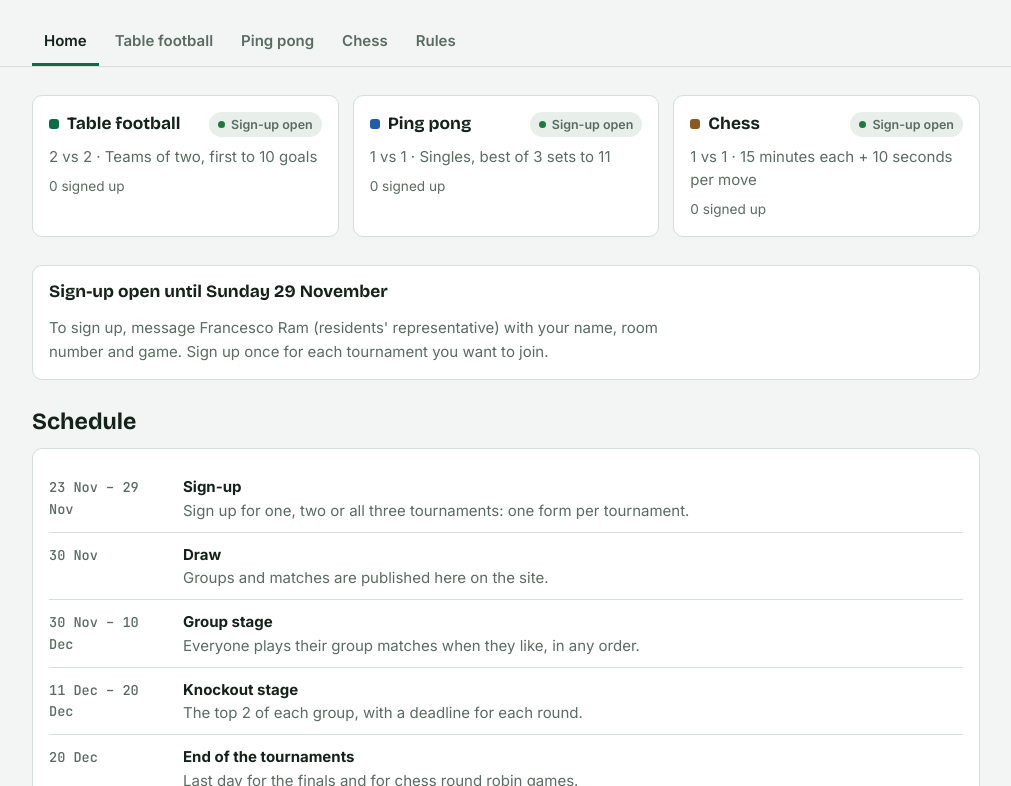
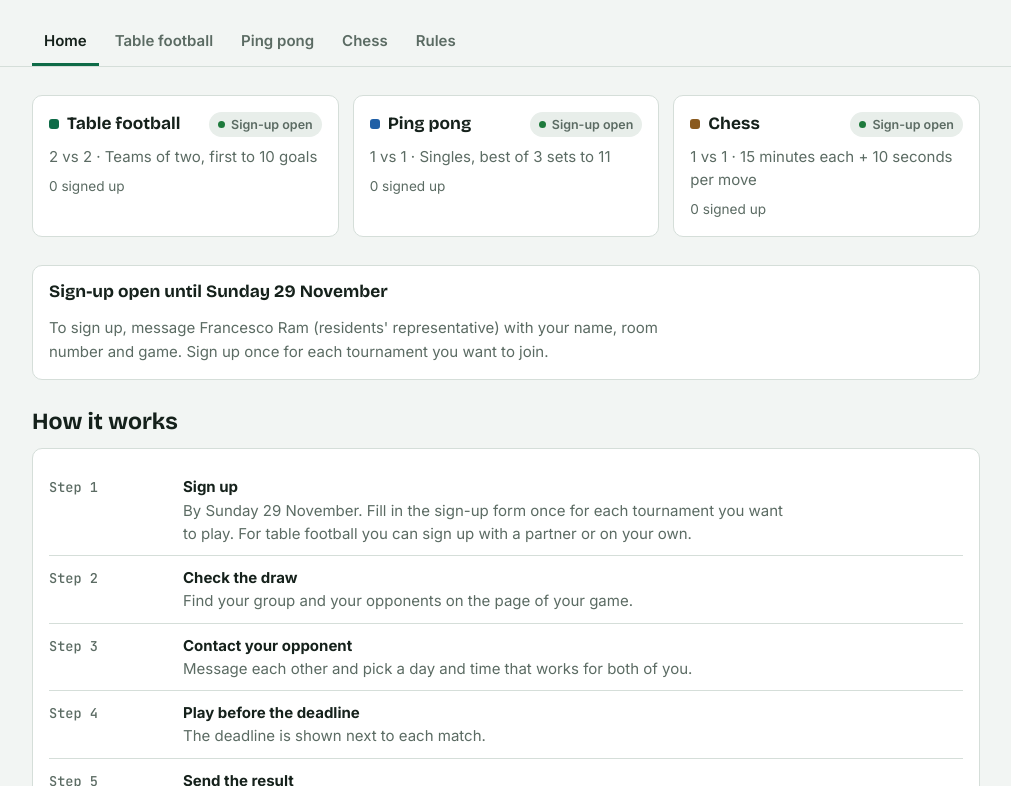
Before and after one commit to francesco17r/tournaments-casa-dello-studente, a plain HTML site: page index.html in a window 1280 px wide. Shown: the part 166-952 px from the top of the page, without its empty margins (134-1145 px from the left). Drawn offline with nearby package versions, Linux system fonts and the light colour scheme.

Commit message:
Remove schedule section from home page
Co-Authored-By: Claude Sonnet 5.5 <noreply@anthropic.com>
Claude-Session: https://claude.ai/code/session_014zVKgw75WXJ1d48GMH1SWZ

```diff
--- a/index.html
+++ b/index.html
@@ -117,13 +117,6 @@
 
   function homeHtml() {
     var cal = dati.calendario, t = oggi();
-    var tappe = [
-      { da: cal.aperturaIscrizioni, a: cal.chiusuraIscrizioni, titolo: 'Sign-up', testo: 'Sign up for one, two or all three tournaments: one form per tournament.' },
-      { da: cal.sorteggio, a: cal.sorteggio, titolo: 'Draw', testo: 'Groups and matches are published here on the site.' },
-      { da: cal.sorteggio, a: cal.fineGironi, titolo: 'Group stage', testo: 'Everyone plays their group matches when they like, in any order.' },
-      { da: addGiorni(cal.fineGironi, 1), a: cal.finali, titolo: 'Knockout stage', testo: 'The top 2 of each group, with a deadline for each round.' },
-      { da: cal.finali, a: cal.finali, titolo: 'End of the tournaments', testo: 'Last day for the finals and for chess round robin games.' }
-    ];
     var h = '<div class="stack-lg">';
 
     h += '<div class="grid">';
@@ -141,15 +134,6 @@
     if (t <= cal.chiusuraIscrizioni) {
       h += '<div class="card stack"><h3>Sign-up open until ' + esc(T.dataLunga(cal.chiusuraIscrizioni)) + '</h3>' + V.bottoneIscrizione(dati) + '</div>';
     }
-
-    h += '<section class="stack"><h2>Schedule</h2><div class="card"><ol class="timeline">';
-    tappe.forEach(function (p) {
-      var ora = t >= p.da && t <= p.a;
-      var quando = p.da === p.a ? T.dataBreve(p.da) : T.dataBreve(p.da) + ' – ' + T.dataBreve(p.a);
-      h += '<li' + (ora ? ' class="now"' : '') + '><span class="when">' + esc(quando) + '</span><div><strong>' + esc(p.titolo) + '</strong>' +
-        (ora ? ' <span class="chip live">now</span>' : '') + '<p class="muted">' + esc(p.testo) + '</p></div></li>';
-    });
-    h += '</ol></div></section>';
 
     h += '<section class="stack"><h2>How it works</h2><div class="card"><ol class="timeline">' +
       passo('1', 'Sign up', 'By ' + T.dataLunga(cal.chiusuraIscrizioni) + '. Fill in the sign-up form once for each tournament you want to play. For table football you can sign up with a partner or on your own.') +
```
